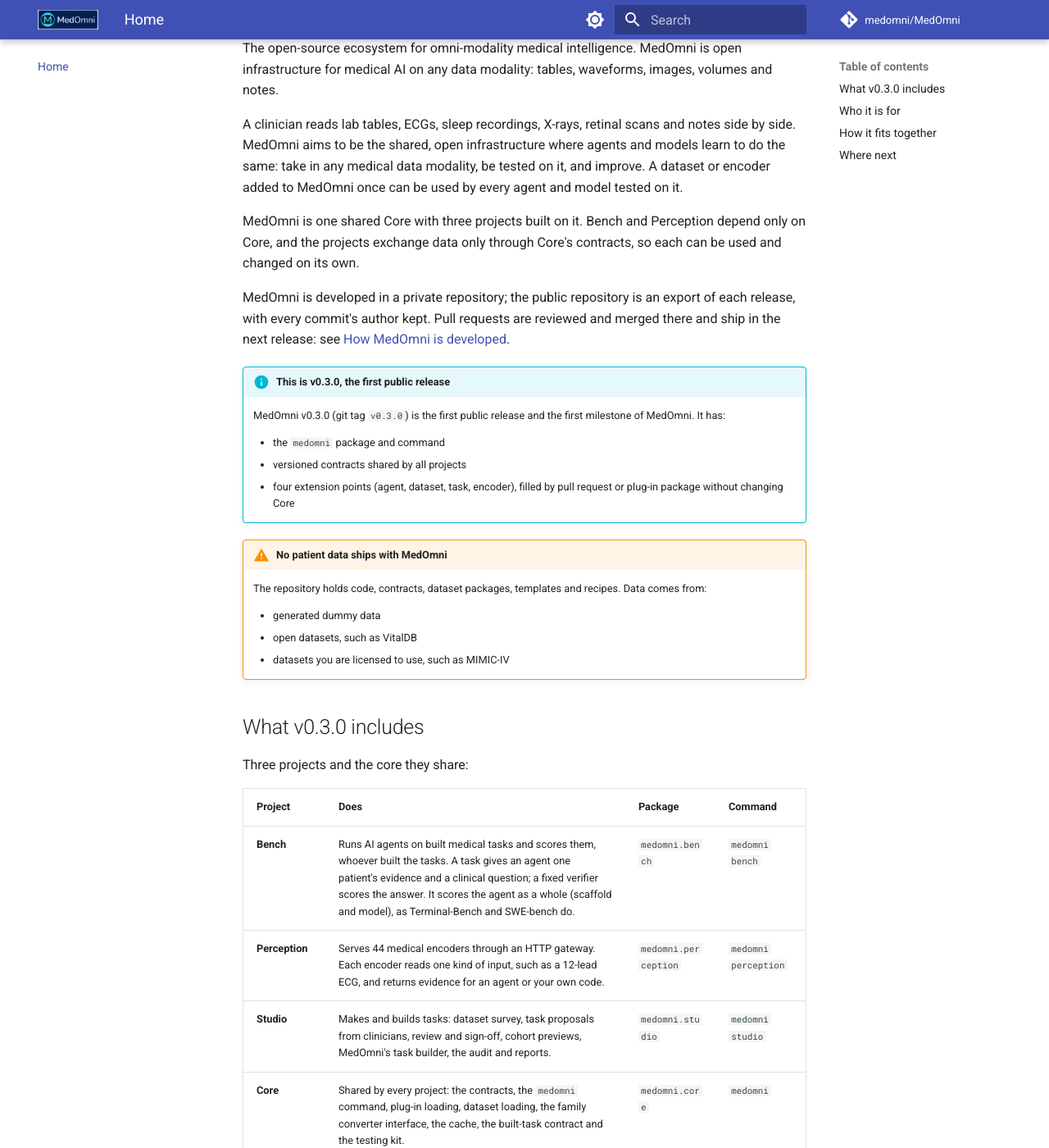
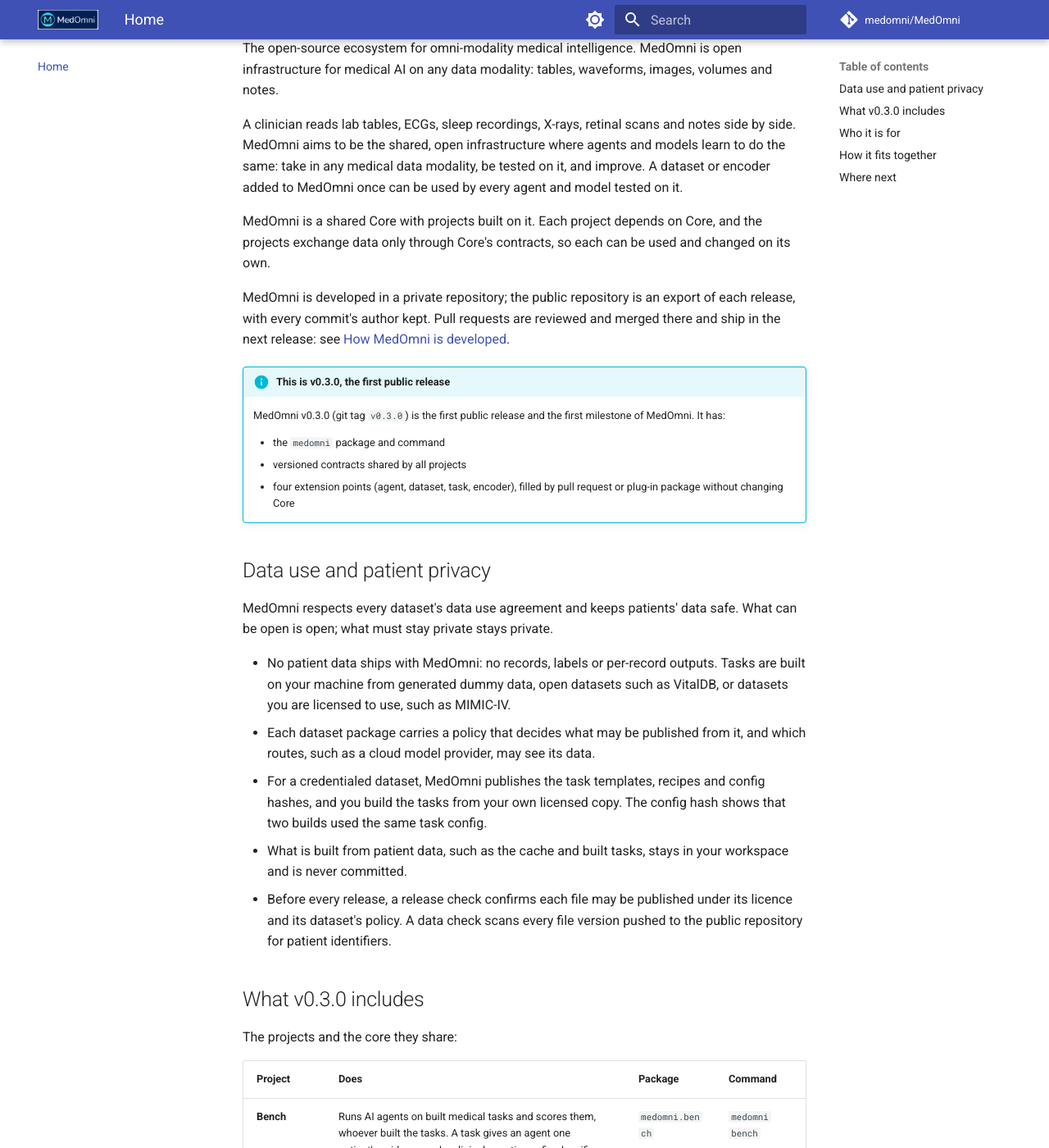
Before and after one commit to medomni/MedOmni, an MkDocs documentation site: the page built from docs/index.md, in a window 1280 px wide and 1400 px high, scrolled down 228 px. Shown: the whole window at 82% size. Built offline with MkDocs 1.6.1 and Material for MkDocs 9.7.7, drawn with Linux system fonts in a browser that asks for light colours; comment, search, counter and statistics services are not loaded; the version menu is left out; some of the changed text lies outside the part shown.

Commit message:
docs: README and home page without hardcoded counts; data use and patient privacy section
Co-Authored-By: Claude Opus 5.5 <noreply@anthropic.com>
Private-Commit: a367e22f322c13033ed0bb7719b405bde14b0ea5

```diff
--- a/docs/index.md
+++ b/docs/index.md
@@ -4,7 +4,7 @@ The open-source ecosystem for omni-modality medical intelligence. MedOmni is ope
 
 A clinician reads lab tables, ECGs, sleep recordings, X-rays, retinal scans and notes side by side. MedOmni aims to be the shared, open infrastructure where agents and models learn to do the same: take in any medical data modality, be tested on it, and improve. A dataset or encoder added to MedOmni once can be used by every agent and model tested on it.
 
-MedOmni is one shared Core with three projects built on it. Bench and Perception depend only on Core, and the projects exchange data only through Core's contracts, so each can be used and changed on its own.
+MedOmni is a shared Core with projects built on it. Each project depends on Core, and the projects exchange data only through Core's contracts, so each can be used and changed on its own.
 
 MedOmni is developed in a private repository; the public repository is an export of each release, with every commit's author kept. Pull requests are reviewed and merged there and ship in the next release: see [How MedOmni is developed](guides/contribute.md#how-medomni-is-developed).
 
@@ -15,21 +15,24 @@ MedOmni is developed in a private repository; the public repository is an export
     - versioned contracts shared by all projects
     - four extension points (agent, dataset, task, encoder), filled by pull request or plug-in package without changing Core
 
-!!! warning "No patient data ships with MedOmni"
-    The repository holds code, contracts, dataset packages, templates and recipes. Data comes from:
+## Data use and patient privacy
 
-    - generated dummy data
-    - open datasets, such as VitalDB
-    - datasets you are licensed to use, such as MIMIC-IV
+MedOmni respects every dataset's data use agreement and keeps patients' data safe. What can be open is open; what must stay private stays private.
+
+- No patient data ships with MedOmni: no records, labels or per-record outputs. Tasks are built on your machine from generated dummy data, open datasets such as VitalDB, or datasets you are licensed to use, such as MIMIC-IV.
+- Each dataset package carries a policy that decides what may be published from it, and which routes, such as a cloud model provider, may see its data.
+- For a credentialed dataset, MedOmni publishes the task templates, recipes and config hashes, and you build the tasks from your own licensed copy. The config hash shows that two builds used the same task config.
+- What is built from patient data, such as the cache and built tasks, stays in your workspace and is never committed.
+- Before every release, a release check confirms each file may be published under its licence and its dataset's policy. A data check scans every file version pushed to the public repository for patient identifiers.
 
 ## What v0.3.0 includes
 
-Three projects and the core they share:
+The projects and the core they share:
 
 | Project | Does | Package | Command |
 |---|---|---|---|
 | **Bench** | Runs AI agents on built medical tasks and scores them, whoever built the tasks. A task gives an agent one patient's evidence and a clinical question; a fixed verifier scores the answer. It scores the agent as a whole (scaffold and model), as Terminal-Bench and SWE-bench do. | `medomni.bench` | `medomni bench` |
-| **Perception** | Serves 44 medical encoders through an HTTP gateway. Each encoder reads one kind of input, such as a 12-lead ECG, and returns evidence for an agent or your own code. | `medomni.perception` | `medomni perception` |
+| **Perception** | Serves medical encoders through an HTTP gateway. Each encoder reads one kind of input, such as a 12-lead ECG, and returns evidence for an agent or your own code. | `medomni.perception` | `medomni perception` |
 | **Studio** | Makes and builds tasks: dataset survey, task proposals from clinicians, review and sign-off, cohort previews, MedOmni's task builder, the audit and reports. | `medomni.studio` | `medomni studio` |
 | **Core** | Shared by every project: the contracts, the `medomni` command, plug-in loading, dataset loading, the family converter interface, the cache, the built-task contract and the testing kit. | `medomni.core` | `medomni` |
 
```
Also changed, not shown: README.md (+11 -3 lines).
